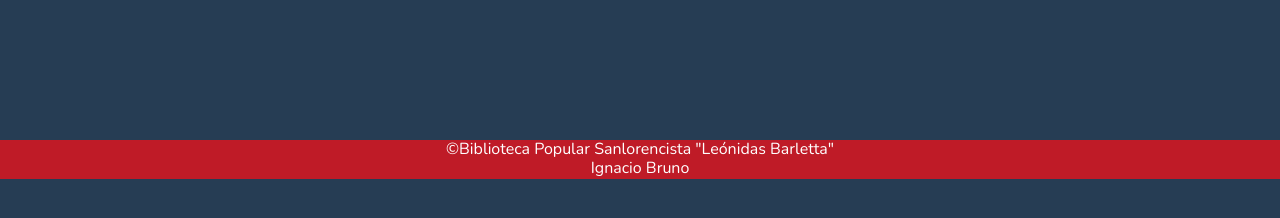
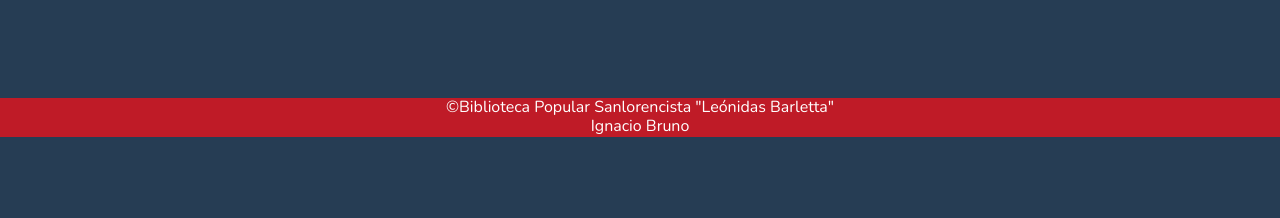
Before and after one commit to i-bruno/bibliotecacasla, a website: page index.html in a window 1280 px wide. Shown: the part 482-700 px from the top of the page. Drawn offline with nearby package versions, Linux system fonts and the light colour scheme.

Commit message:
Se vuelve a modificar el margen del footer para hacerlo responsivo

```diff
--- a/scss/_inicio.scss
+++ b/scss/_inicio.scss
@@ -43,11 +43,11 @@
 }
 
 .finicio{
-    margin: 100px 0 0 0;
+    margin: 135px 0 0 0;
 }
 
 @media only screen and (min-width:576px){
 .finicio{
-    margin: 142px 0 0 0;
+    margin: 100px 0 0 0;
 }
     }
```
Also changed, not shown: css/style2.css.
